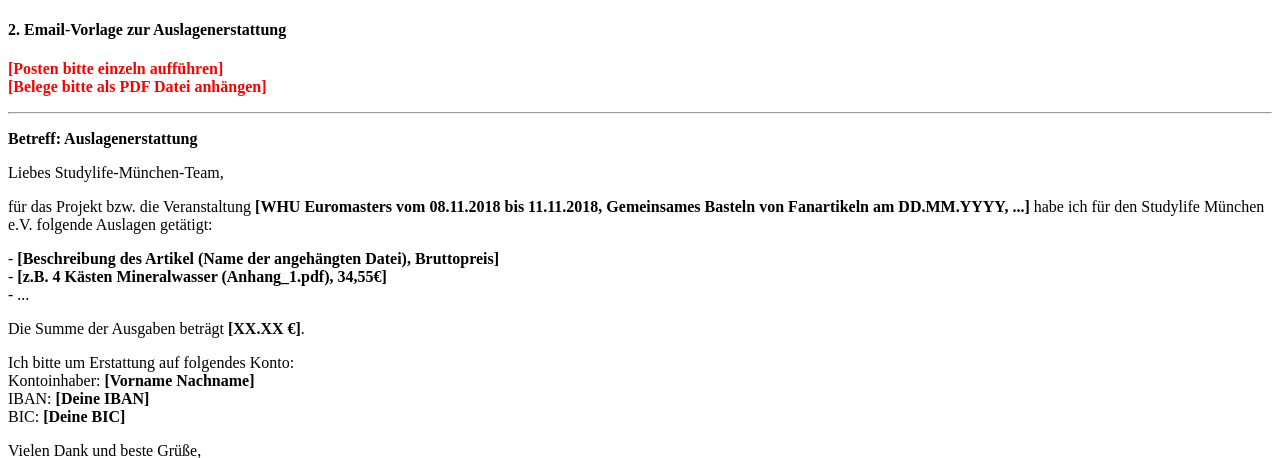
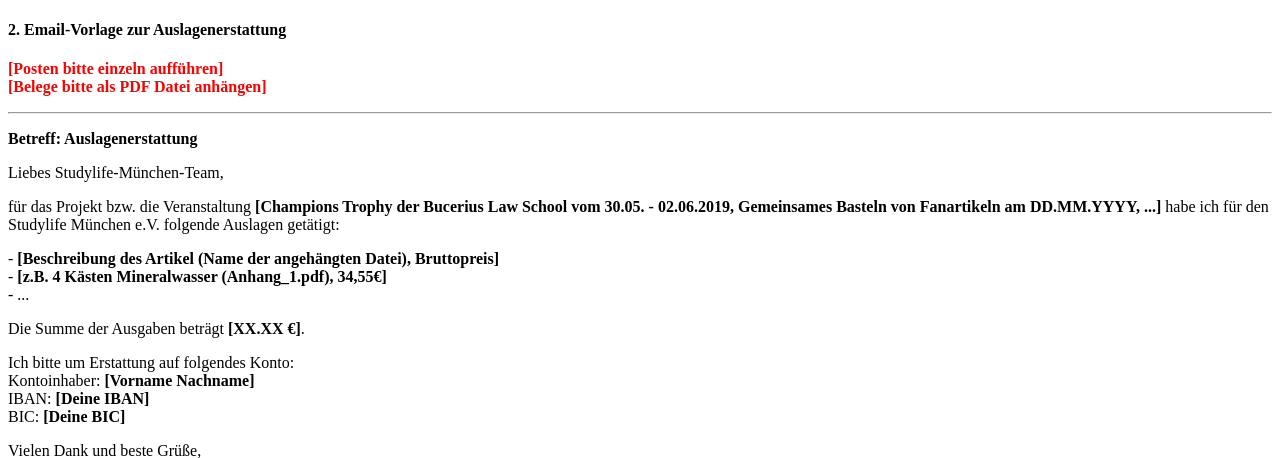
Before and after one commit to zypriafl/entity_management, a Django app: page /reimbursement/ in a window 1280 px wide. Shown: the part 221-679 px from the top of the page. Run offline with Django 3.2, Linux system fonts and the light colour scheme.

Commit message:
Update reimbursement.html

```diff
--- a/templates/accounting/reimbursement.html
+++ b/templates/accounting/reimbursement.html
@@ -26,7 +26,7 @@
 <p>Liebes Studylife-München-Team,</p>
 <p>
     für das Projekt bzw. die Veranstaltung
-    <b>[WHU Euromasters vom 08.11.2018 bis 11.11.2018, Gemeinsames Basteln von Fanartikeln am DD.MM.YYYY, ...]</b>
+    <b>[Champions Trophy der Bucerius Law School vom 30.05. - 02.06.2019, Gemeinsames Basteln von Fanartikeln am DD.MM.YYYY, ...]</b>
     habe ich für den Studylife München e.V. folgende Auslagen getätigt:
 </p>
 <p>
```
